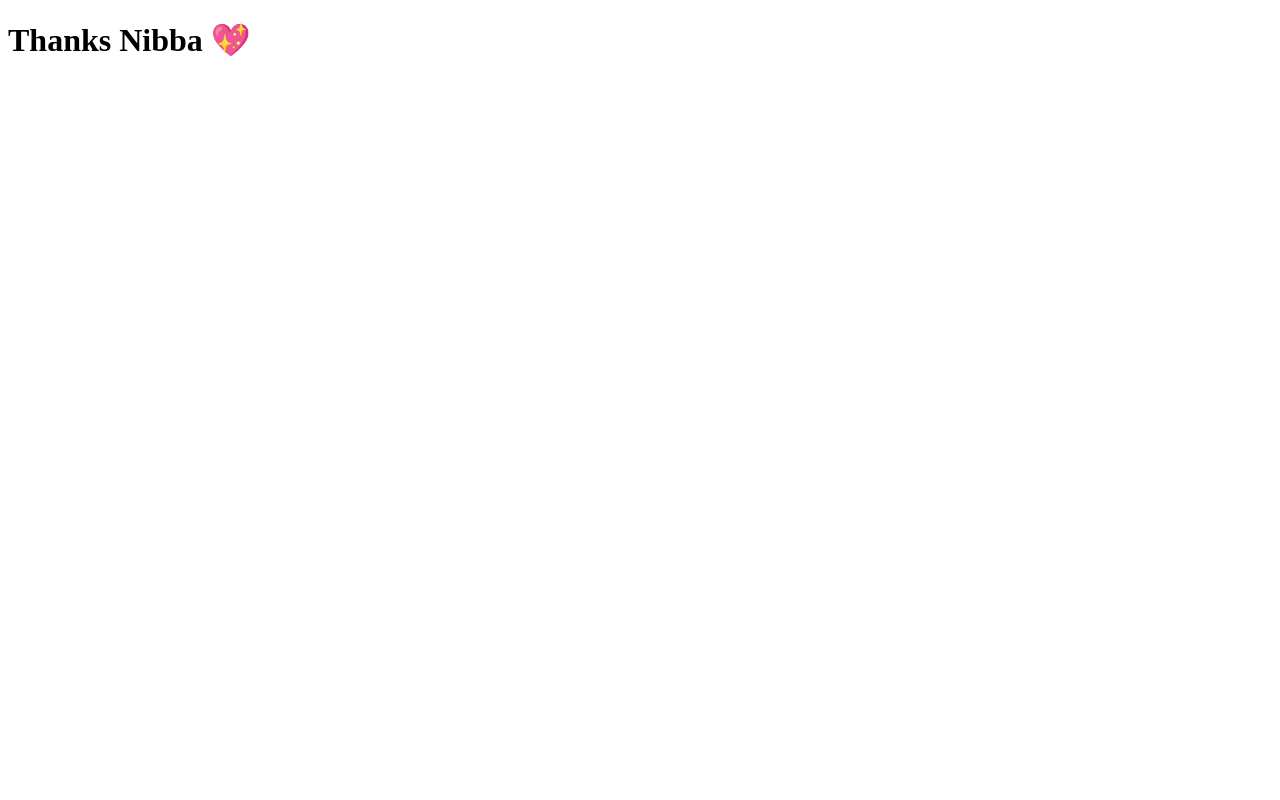
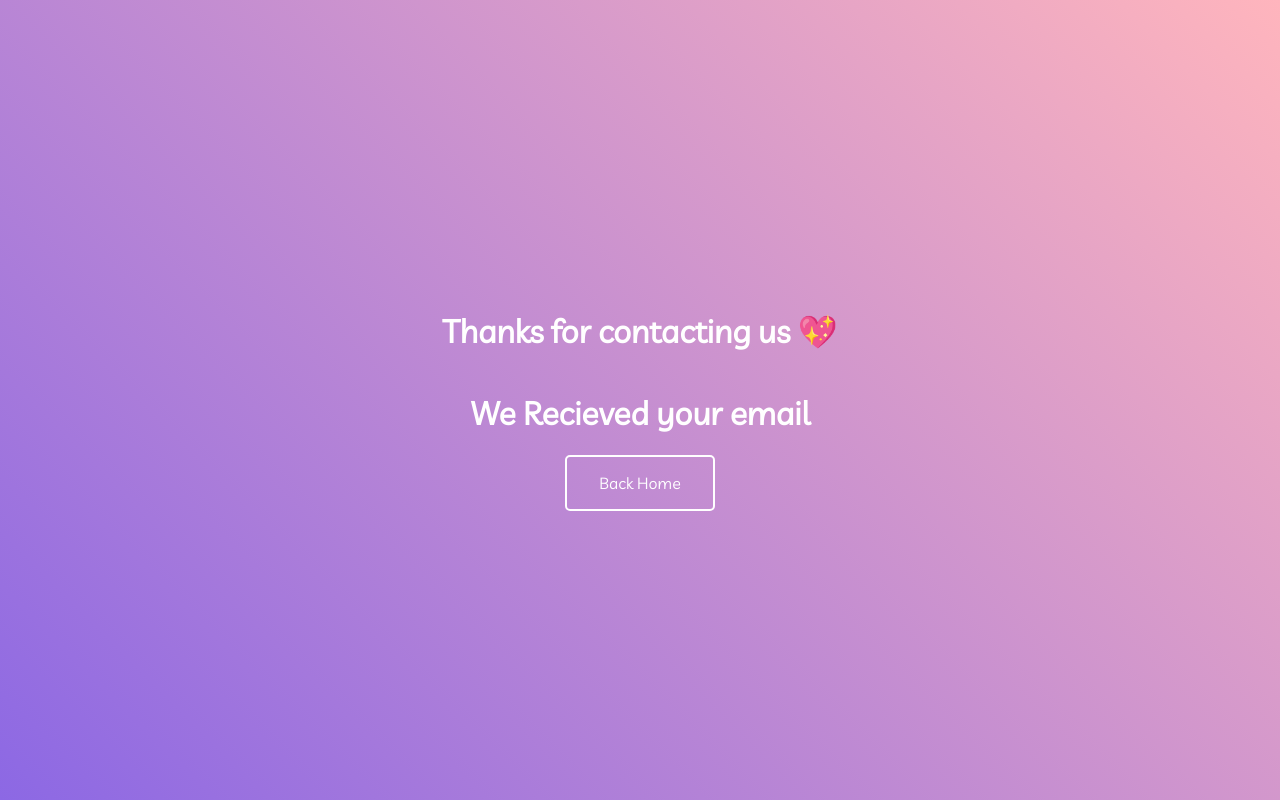
Before and after one commit to Astromium/Zenox, a plain HTML site: page thankyou.html in a window 1280 px wide. Drawn offline with Linux system fonts and the light colour scheme.

Commit message:
deployed to netlify

```diff
--- a/thankyou.html
+++ b/thankyou.html
@@ -3,10 +3,41 @@
   <head>
     <meta charset="UTF-8" />
     <meta http-equiv="X-UA-Compatible" content="IE=edge" />
+    <link rel="shortcut icon" type="image/png" href="./assets/favicon.png" />
     <meta name="viewport" content="width=device-width, initial-scale=1.0" />
     <title>Thanks</title>
+    <style>
+      @import url("https://fonts.googleapis.com/css2?family=Livvic&display=swap");
+      body {
+        margin: 0;
+        padding: 2rem;
+        box-sizing: border-box;
+        width: 100vw;
+        height: 100vh;
+        overflow: hidden;
+        background: linear-gradient(45deg, #8c68e4, #ffb5bd);
+        color: #fff;
+        display: flex;
+        flex-direction: column;
+        justify-content: center;
+        align-items: center;
+        font-family: "Livvic", sans-serif;
+        text-align: center;
+      }
+      a {
+        padding: 1rem 2rem;
+        text-decoration: none;
+        font-size: 16px;
+        color: #fff;
+        border: 2px solid #fff;
+        border-radius: 5px;
+        background: transparent;
+      }
+    </style>
   </head>
   <body>
-    <h1>Thanks Nibba 💖</h1>
+    <h1>Thanks for contacting us 💖</h1>
+    <h1>We Recieved your email</h1>
+    <a href="https://zenox.netlify.app/index.html">Back Home</a>
   </body>
 </html>
```
Also changed, not shown: index.html (+6 -2 lines), assets/logo-skill.svg (renamed from assets/Logo.svg).
